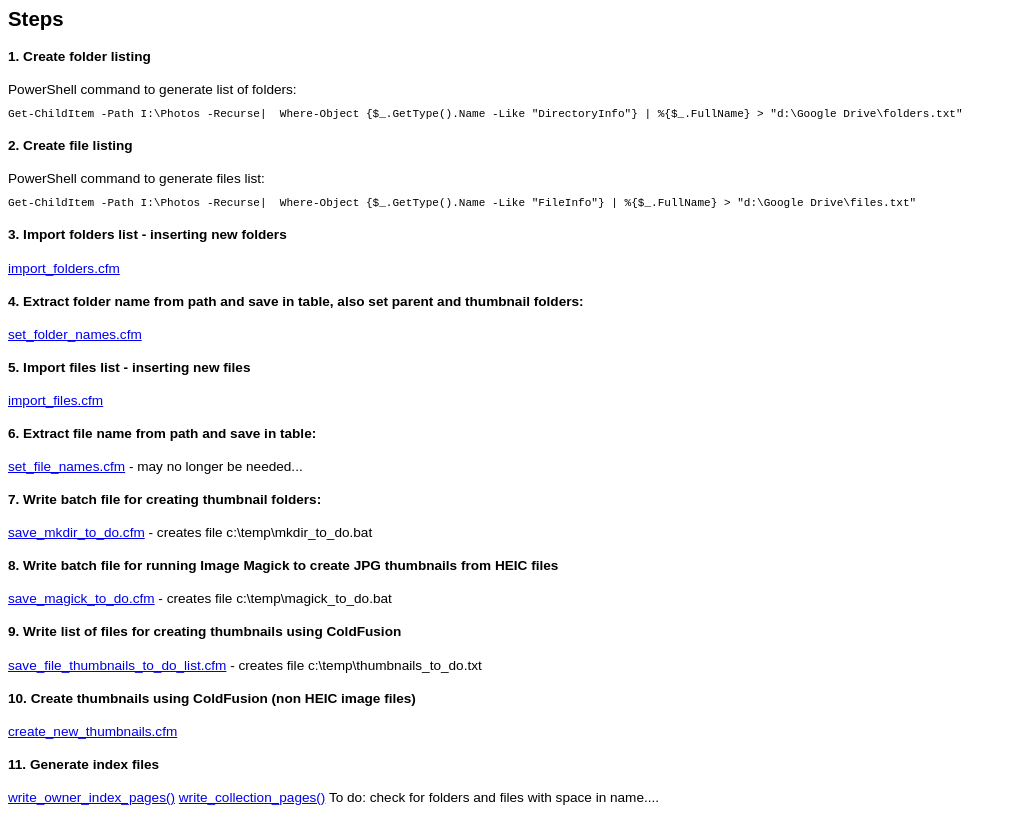
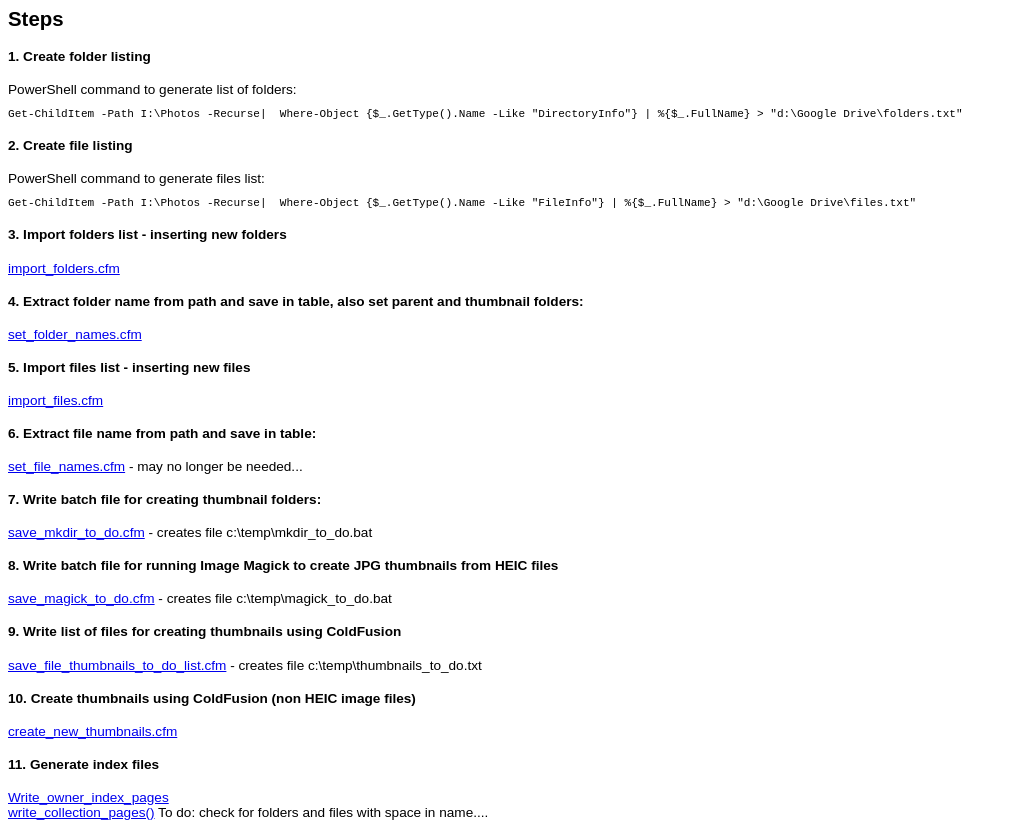
Before and after one commit to SimonFermor/photos, a plain HTML site: page scripts.html in a window 1280 px wide. Shown: the whole page, without its empty margins (0-1016 px from the left). Drawn offline with Linux system fonts and the light colour scheme.

Commit message:
Export to all photographer index folders

```diff
--- a/scripts.html
+++ b/scripts.html
@@ -43,7 +43,7 @@
     <a href="utility/create_new_thumbnails.cfm">create_new_thumbnails.cfm</a>
 
     <h4>11. Generate index files</h4>
-    <a href="utility/utility.cfc?method=write_owner_index_pages&owner_name=Simon">write_owner_index_pages()</a>
+    <a href="utility/write_index_pages.cfm">Write_owner_index_pages</a><br />
     <a href="utility/utility.cfc?method=write_collection_pages">write_collection_pages()</a>
 
     To do: check for folders and files with space in name....
```
Also changed, not shown: 1 other file.
